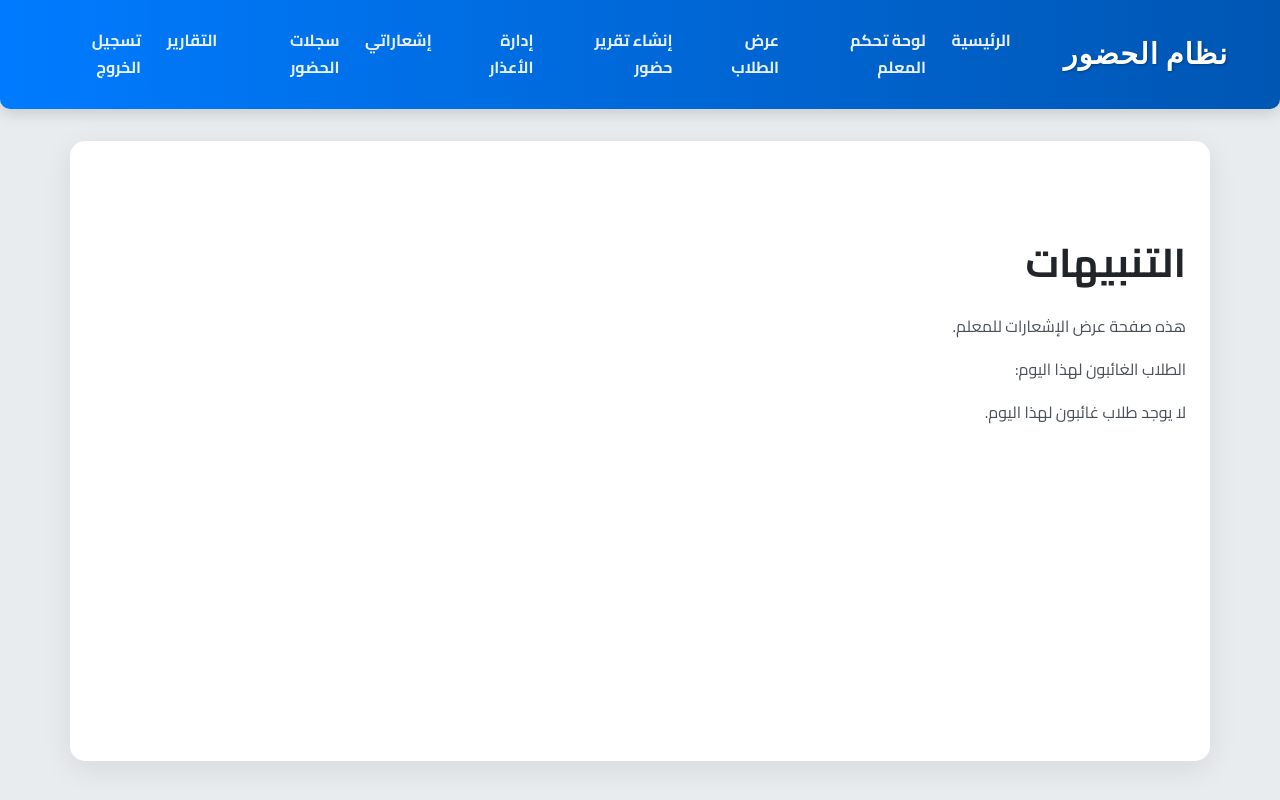
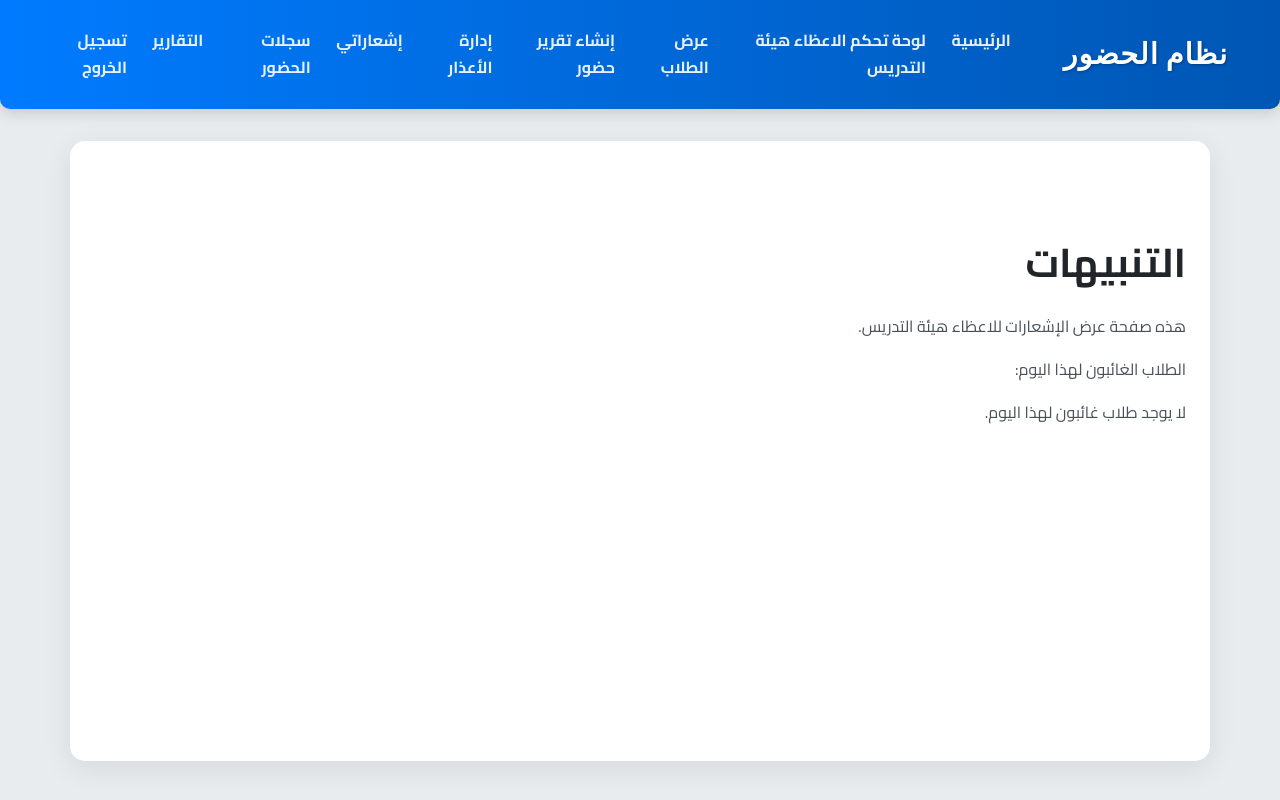
Before and after one commit to abooadel1421-dot/SmartAttendanceWeb, a Flask app: page /teacher/notifications in a window 1280 px wide. Run offline with Flask 3, Linux system fonts and the light colour scheme; the visitor is signed in with stand-in values (Sample User, id 1); data that the repository does not hold is empty; some libraries are stand-ins or nearby versions.

```diff
--- a/app/__init__.py
+++ b/app/__init__.py
@@ -155,7 +155,7 @@ def create_app(config_class=Config):
         app.logger.error(f"ERROR: Failed to register 'admin_bp': {e}")
 
 
-    # Blueprint الخاص بالمعلم (Teacher Blueprint)
+    # Blueprint الخاص بالاعظاء هيئة التدريس (Teacher Blueprint)
     try:
         from app.teacher import teacher_bp
         app.register_blueprint(teacher_bp, url_prefix='/teacher')
--- a/app/models/attendance_log.py
+++ b/app/models/attendance_log.py
@@ -16,7 +16,7 @@ class FinalAttendanceStatus(enum.Enum):
 class AttendanceStatus(enum.Enum):
     ENTER = "دخول"
     EXIT = "خروج"
-    # يمكن أن تحتوي على حالات أخرى مثل LATE_ENTER إذا كان الجهاز يدعمها، لكننا سنعتمد على حساب المعلم.
+    # يمكن أن تحتوي على حالات أخرى مثل LATE_ENTER إذا كان الجهاز يدعمها، لكننا سنعتمد على حساب الاعظاء هيئة التدريس.
 
 
 class AttendanceLog(db.Model):
@@ -28,9 +28,9 @@ class AttendanceLog(db.Model):
 
     card_id = db.Column(db.Integer, db.ForeignKey('card.id', ondelete='SET NULL'), nullable=True)
 
-    final_status = db.Column(db.Enum(FinalAttendanceStatus), nullable=True) # سيتم تعيينها بواسطة المعلم
+    final_status = db.Column(db.Enum(FinalAttendanceStatus), nullable=True) # سيتم تعيينها بواسطة الاعظاء هيئة التدريس
     report_generated_at = db.Column(db.DateTime, nullable=True) # متى تم إنشاء/تحديث التقرير
-    report_generated_by = db.Column(db.Integer, db.ForeignKey('user.id'), nullable=True) # المعلم الذي أنشأ التقرير
+    report_generated_by = db.Column(db.Integer, db.ForeignKey('user.id'), nullable=True) # الاعظاء هيئة التدريس الذي أنشأ التقرير
 
     # علاقات
     student = db.relationship('Student', back_populates='attendance_records')
--- a/app/services/notifications.py
+++ b/app/services/notifications.py
@@ -5,7 +5,7 @@ from email.mime.text import MIMEText
 from email.mime.multipart import MIMEMultipart
 from flask import current_app # لاستخدام إعدادات التطبيق مثل البريد الإلكتروني وكلمة المرور
 from app.models.student import Student
-from app.models.user import User # لإرسال إشعارات للمستخدمين (مثلاً المعلمين/الإدارة)
+from app.models.user import User # لإرسال إشعارات للمستخدمين (مثلاً الاعظاء هيئة التدريسين/الإدارة)
 
 class NotificationService:
     """
--- a/app/student/templates/student/my_attendance.html
+++ b/app/student/templates/student/my_attendance.html
@@ -31,7 +31,7 @@
         <div class="card-body">
             <div class="alert alert-info" role="alert">
                 <i class="fas fa-info-circle me-2"></i>
-                هنا تجد سجلات حضورك وغيابك التي تم تعميمها من قبل المعلم. يمكنك تقديم عذر للأيام التي تظهر فيها "غائب".
+                هنا تجد سجلات حضورك وغيابك التي تم تعميمها من قبل الاعظاء هيئة التدريس. يمكنك تقديم عذر للأيام التي تظهر فيها "غائب".
             </div>
 
             <div class="table-responsive">
--- a/app/teacher/routes.py
+++ b/app/teacher/routes.py
@@ -27,7 +27,7 @@ def combine_date_time_to_saudia_tz(d_obj, t_obj):
     combined_dt = datetime.combine(d_obj, t_obj)
     return SAUDIA_TZ.localize(combined_dt).astimezone(pytz.utc) # تحويل إلى UTC للحفظ في DB
 
-# Decorator لضمان أن المستخدم هو معلم ومسجل الدخول
+# Decorator لضمان أن المستخدم هو اعظاء هيئة التدريس ومسجل الدخول
 def teacher_required(f):
     @wraps(f)
     def decorated_function(*args, **kwargs):
@@ -58,7 +58,7 @@ def convert_timestamp_to_saudia_tz(dt_obj):
 @login_required
 @teacher_required
 def dashboard():
-    """لوحة تحكم المعلم الرئيسية"""
+    """لوحة تحكم الاعظاء هيئة التدريس الرئيسية"""
 
     # 🟢 تحديد بداية ونهاية اليوم بتوقيت الرياض ثم تحويلها إلى UTC للمقارنة مع DB
     now_saudia = datetime.now(SAUDIA_TZ)
@@ -97,7 +97,7 @@ def dashboard():
         recent_logs_processed.append(log)
 
     return render_template('teacher/dashboard.html',
-                          title="لوحة تحكم المعلم",
+                          title="لوحة تحكم الاعظاء هيئة التدريس",
                           total_students=total_students,
                           present_today=present_today_unique, # 🟢 استخدام العدد الفريد
                           absent_today=absent_today,
@@ -333,7 +333,7 @@ def send_notification():
             return render_template('teacher/send_notification.html', title='إرسال إشعار', form=form)
 
         new_notification = Notification(
-            sender_id=current_user.id, # المعلم الحالي هو المرسل
+            sender_id=current_user.id, # الاعظاء هيئة التدريس الحالي هو المرسل
             receiver_id=student_user.id, # حساب المستخدم للطالب هو المستلم
             message=form.message.data,
             status='unread',
@@ -347,7 +347,7 @@ def send_notification():
     return render_template('teacher/send_notification.html', title='إرسال إشعار', form=form)
 
 
-# 🟢 إضافة نقطة نهاية لعرض الإشعارات التي أرسلها المعلم
+# 🟢 إضافة نقطة نهاية لعرض الإشعارات التي أرسلها الاعظاء هيئة التدريس
 @teacher_bp.route('/teacher_notifications')
 @login_required
 @teacher_required
@@ -473,7 +473,7 @@ def review_excuse(excuse_id):
     db.session.commit()
 
     return redirect(url_for('teacher.manage_excuses'))
-# 🟢 دالة لتحديد جميع الإشعارات كمقروءة للمعلم الحالي
+# 🟢 دالة لتحديد جميع الإشعارات كمقروءة للاعظاء هيئة التدريس الحالي
 @teacher_bp.route('/mark_all_notifications_read')
 @login_required
 @teacher_required
@@ -653,7 +653,7 @@ def update_report_status():
         student = Student.query.get(student_id)
         report_date = datetime.strptime(report_date_str, '%Y-%m-%d').date()
 
-        # نبحث عن AttendanceLog قديم تم إنشاؤه لهذا اليوم بواسطة المعلم
+        # نبحث عن AttendanceLog قديم تم إنشاؤه لهذا اليوم بواسطة الاعظاء هيئة التدريس
         # أو ننشئ واحدًا جديدًا إذا لم يكن موجودًا
         existing_log_for_report = AttendanceLog.query.filter(
             AttendanceLog.student_id == student_id,
--- a/app/teacher/templates/teacher/dashboard.html
+++ b/app/teacher/templates/teacher/dashboard.html
@@ -13,7 +13,7 @@
     <div class="teacher-header mb-4">
         <h1 class="display-5 fw-bold">
             <i class="fas fa-chalkboard-user me-3"></i>
-            لوحة تحكم المعلم
+            لوحة تحكم الاعظاء هيئة التدريس
         </h1>
         <p class="lead">مرحباً بك، <span class="text-primary">{{ current_user.username }}</span></p>
     </div>
--- a/app/teacher/templates/teacher/generate_report.html
+++ b/app/teacher/templates/teacher/generate_report.html
@@ -158,7 +158,7 @@
 
                     // يمكنك إضافة تأكيد هنا إذا أردت
                     if (!confirm('هل أنت متأكد من تغيير حالة هذا الطالب؟')) {
-                        // استعادة القيمة الأصلية إذا ألغى المعلم
+                        // استعادة القيمة الأصلية إذا ألغى الاعظاء هيئة التدريس
                         // هذا يتطلب تخزين القيمة الأصلية في dataset مثلاً
                         // For example: this.value = this.dataset.originalStatus;
                         return;
--- a/app/teacher/templates/teacher/notifications.html
+++ b/app/teacher/templates/teacher/notifications.html
@@ -7,7 +7,7 @@
 {% block content %}
     <div class="container mt-5">
         <h1>{{ title }}</h1>
-        <p>هذه صفحة عرض الإشعارات للمعلم.</p>
+        <p>هذه صفحة عرض الإشعارات للاعظاء هيئة التدريس.</p>
         <p>الطلاب الغائبون لهذا اليوم:</p>
         {% if absent_students %}
             <ul>
--- a/app/templates/admin/manage_users.html
+++ b/app/templates/admin/manage_users.html
@@ -57,7 +57,7 @@
                                     {% if user.role == 'admin' %}
                                         <span class="badge bg-danger">مسؤول</span>
                                     {% elif user.role == 'teacher' %}
-                                        <span class="badge bg-info">معلم</span>
+                                        <span class="badge bg-info">اعظاء هيئة التدريس</span>
                                     {% elif user.role == 'student' %}
                                         <span class="badge bg-success">طالب</span>
                                     {% else %}
--- a/app/templates/admin/student_profile.html
+++ b/app/templates/admin/student_profile.html
@@ -32,7 +32,7 @@
                     <strong>التخصص:</strong> {{ student.major }}
                 </div>
                 <div class="col-md-6 mb-3">
-                    <strong>المستوى/الصف:</strong> {{ student.grade }} {# تم التعديل هنا #}
+                    <strong>المستوى:</strong> {{ student.grade }} {# تم التعديل هنا #}
                 </div>
             </div>
             <div class="row">
--- a/app/templates/auth/login.html
+++ b/app/templates/auth/login.html
@@ -8,9 +8,9 @@
                 <div class="card-header text-center bg-primary text-white">
                     <h4 class="mb-0">
                         {% if requested_role == 'admin' %}
-                            تسجيل الدخول كـ "مدير"
+                            تسجيل الدخول كـ "مشرف"
                         {% elif requested_role == 'teacher' %}
-                            تسجيل الدخول كـ "معلم"
+                            تسجيل الدخول كـ "اعظاء هيئة التدريس"
                         {% elif requested_role == 'student' %}
                             تسجيل الدخول كـ "طالب"
                         {% else %}
--- a/app/templates/index.html
+++ b/app/templates/index.html
@@ -18,10 +18,10 @@
                 </p>
                 <div class="d-grid gap-3 col-md-6 mx-auto">
                     <a class="btn btn-primary btn-lg" href="{{ url_for('auth_bp.login', role='admin') }}" role="button">
-                        <i class="bi bi-person-fill-gear me-2"></i>تسجيل دخول كـ "مدير"
+                        <i class="bi bi-person-fill-gear me-2"></i>تسجيل دخول كـ "مشرف"
                     </a>
                     <a class="btn btn-success btn-lg" href="{{ url_for('auth_bp.login', role='teacher') }}" role="button">
-                        <i class="bi bi-person-workspace me-2"></i>تسجيل دخول كـ "معلم"
+                        <i class="bi bi-person-workspace me-2"></i>تسجيل دخول كـ "اعظاء هيئة التدريس"
                     </a>
                     <a class="btn btn-info btn-lg text-white" href="{{ url_for('auth_bp.login', role='student') }}" role="button">
                         <i class="bi bi-person-fill me-2"></i>تسجيل دخول كـ "طالب"
--- a/app/templates/public_base.html
+++ b/app/templates/public_base.html
@@ -38,10 +38,10 @@
                     {% if current_user.is_authenticated %}
                         {# روابط المستخدم المسجل دخوله #}
 
-                        {# روابط المدير #}
+                        {# روابط المشرف #}
                         {% if current_user.is_admin() or current_user.role == UserRole.ADMIN %}
                             <li class="nav-item">
-                                <a class="nav-link" href="{{ url_for('admin.index') }}">لوحة تحكم المدير</a>
+                                <a class="nav-link" href="{{ url_for('admin.index') }}">لوحة تحكم المشرف</a>
                             </li>
                             <li class="nav-item">
                                 <a class="nav-link" href="{{ url_for('admin.manage_students') }}">إدارة الطلاب</a>
@@ -49,15 +49,15 @@
                             {# يمكنك إضافة روابط إدارية أخرى هنا #}
                         {% endif %}
 
-                        {# روابط المعلم #}
+                        {# روابط الاعظاء هيئة التدريس #}
                         {% if current_user.is_teacher() %}
                             <li class="nav-item">
-                                <a class="nav-link" href="{{ url_for('teacher.dashboard') }}">لوحة تحكم المعلم</a>
+                                <a class="nav-link" href="{{ url_for('teacher.dashboard') }}">لوحة تحكم الاعظاء هيئة التدريس</a>
                             </li>
                             <li class="nav-item">
                                 <a class="nav-link" href="{{ url_for('teacher.view_students') }}">عرض الطلاب</a>
                             </li>
-                            {# 🟢 هنا أضف الروابط الجديدة للمعلم #}
+                            {# 🟢 هنا أضف الروابط الجديدة للاعظاء هيئة التدريس #}
                             <li class="nav-item">
                                 <a class="nav-link" href="{{ url_for('teacher.generate_report') }}">إنشاء تقرير حضور</a>
                             </li>
--- a/app/templates/students/index.html
+++ b/app/templates/students/index.html
@@ -13,7 +13,7 @@
                         <th>رقم التعريف</th>
                         <th>الاسم الكامل</th>
                         <th>البريد الإلكتروني</th>
-                        <th>الصف</th>
+                        <th>المستوى</th>
                         <th>نشط</th>
                         <th>الإجراءات</th>
                     </tr>
--- a/create_admin.py
+++ b/create_admin.py
@@ -14,7 +14,7 @@ with app.app_context():
 
     admin_exists = User.query.filter_by(username='admin').first()
     if admin_exists:
-        print("حساب المدير موجود بالفعل.")
+        print("حساب المشرف موجود بالفعل.")
     else:
         admin_user = User(
             username='admin',
@@ -24,7 +24,7 @@ with app.app_context():
         )
         db.session.add(admin_user)
         db.session.commit()
-        print("تم إنشاء حساب المدير بنجاح: المستخدم 'admin' بكلمة المرور 'AdminSecurePassword123'")
+        print("تم إنشاء حساب المشرف بنجاح: المستخدم 'admin' بكلمة المرور 'AdminSecurePassword123'")
 
     print("\nقائمة المستخدمين الحاليين:")
     users = User.query.all()
--- a/smart_attendance_db.sql
+++ b/smart_attendance_db.sql
@@ -196,7 +196,7 @@ CREATE TABLE `excuse` (
 
 INSERT INTO `excuse` (`id`, `student_id`, `date_of_absence`, `reason`, `submitted_at`, `status`, `reviewer_id`, `review_notes`, `reviewed_at`) VALUES
 (1, 1, '2025-10-23', 'صار علي حادث مروري استاذي الفاضل \r\nقبكمتلبكمسل\r\nلنمكيبقستل\r\n', '2025-10-23 06:39:25', 'APPROVED', 3, 'تم السماح', '2025-10-23 06:52:41'),
-(2, 7, '2025-10-27', 'تجربة ارسال الاعذار الى المعلم ', '2025-10-27 06:11:18', 'REJECTED', 3, '', '2025-10-27 06:11:54'),
+(2, 7, '2025-10-27', 'تجربة ارسال الاعذار الى الاعظاء هيئة التدريس ', '2025-10-27 06:11:18', 'REJECTED', 3, '', '2025-10-27 06:11:54'),
 (3, 8, '2025-10-27', 'االتأخر بسبب زحمة الطريق ', '2025-10-27 06:37:32', 'APPROVED', 3, '', '2025-10-27 06:39:40');
 
 -- --------------------------------------------------------
```
